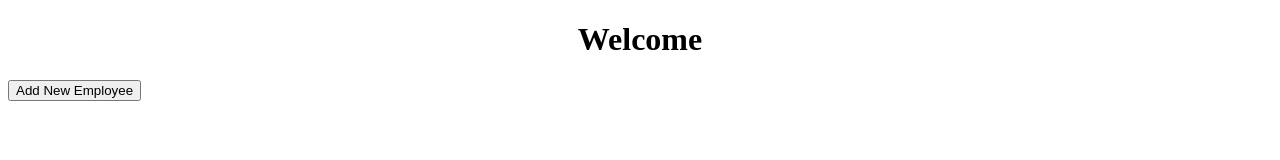
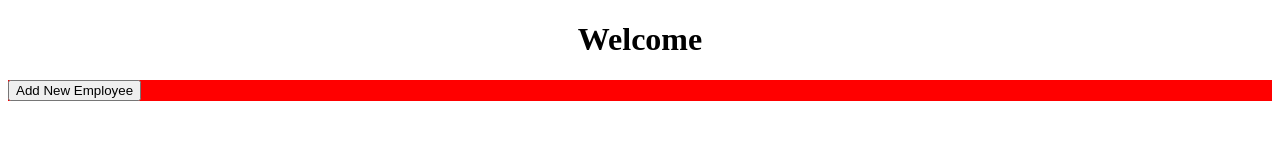
Before and after one commit to ylnsudheera/aws-assignment, a plain HTML site: page index.html in a window 1280 px wide. Drawn offline with Linux system fonts and the light colour scheme.

Commit message:
added paragraph

```diff
--- a/index.html
+++ b/index.html
@@ -5,8 +5,10 @@
 </head>
 <body>
 <h1 align="center">Welcome</h1>
+	<p style="background:red">
 <a href="add.html">
 <input type="Button" name="button1" value="Add New Employee">
 </a>
+		</p>
 </body>
 </html>
```
